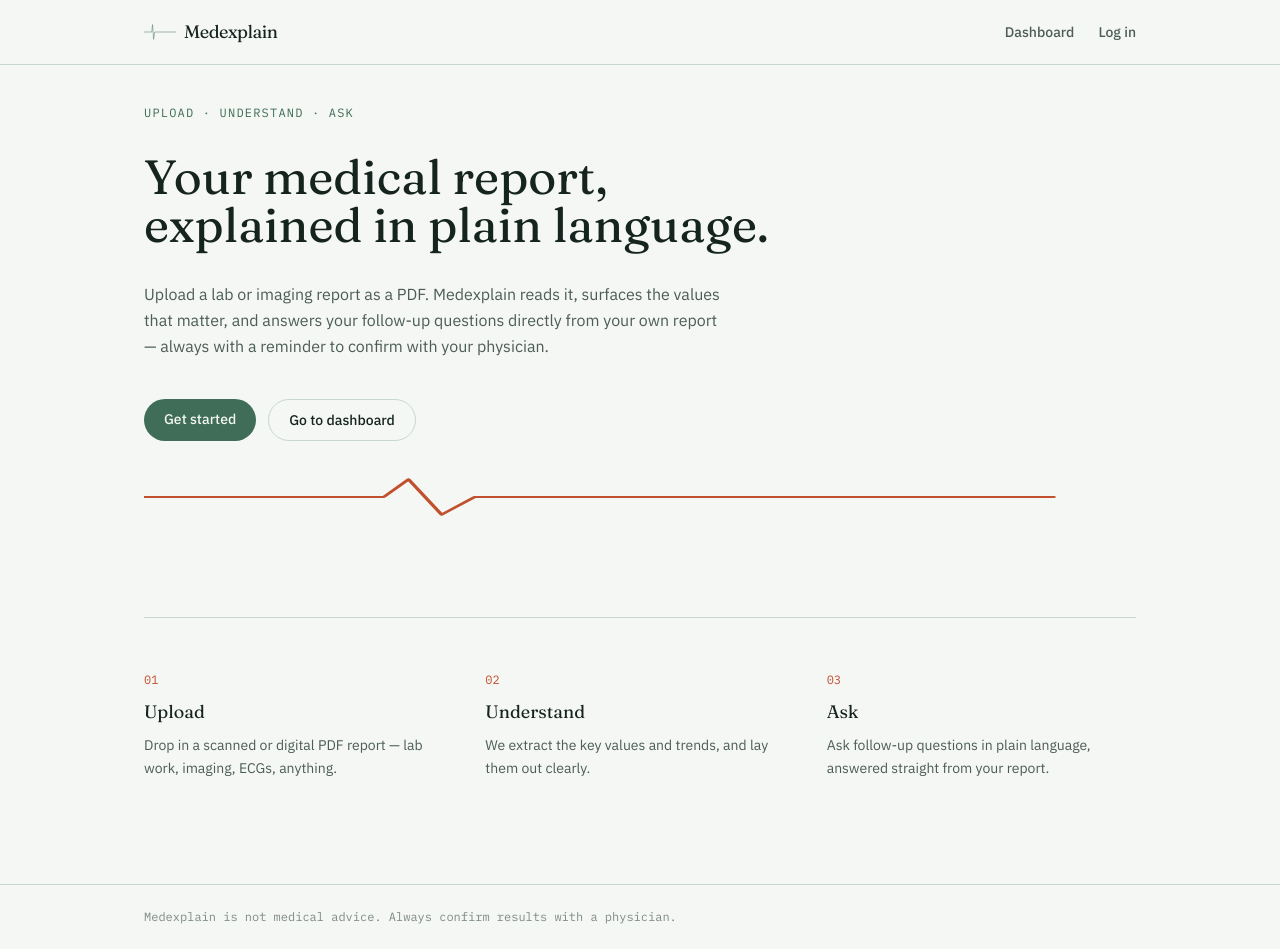
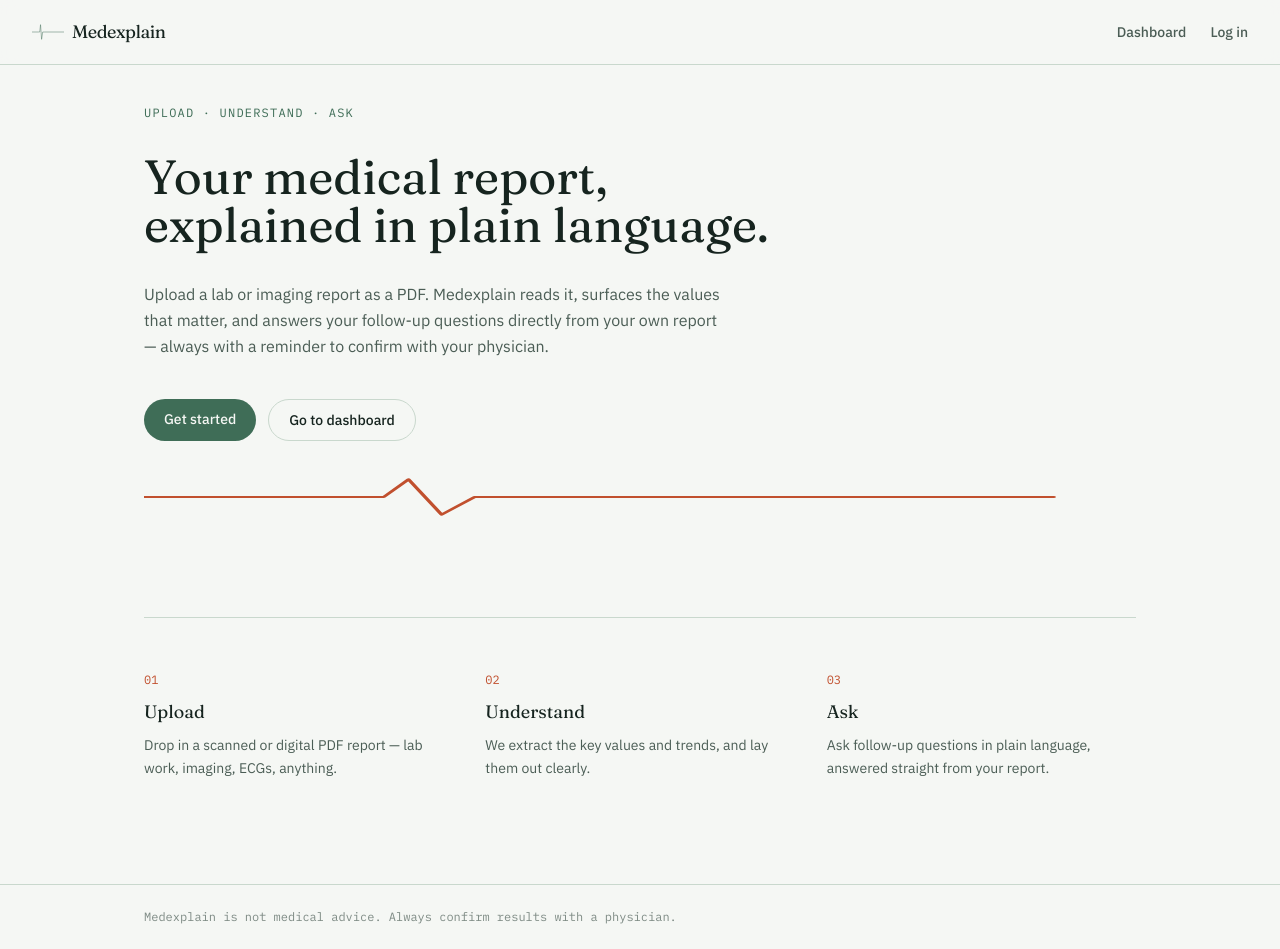
Before and after one commit to Utkarsh-pixel1189/Medexplain, a Next.js app in the folder apps/frontend/: page / in a window 1280 px wide. Built offline with nearby package versions, Linux system fonts and the light colour scheme; no server answers.

Commit message:
Fix header full-width alignment and fullscreen preview cropping

```diff
--- a/apps/frontend/components/Header.tsx
+++ b/apps/frontend/components/Header.tsx
@@ -21,19 +21,19 @@
 
   return (
     <header className="border-b border-mist bg-paper/90 backdrop-blur sticky top-0 z-10">
-      <div className="mx-auto max-w-5xl px-4 h-16 flex items-center justify-between">
-        <a href="/" className="flex items-center gap-2">
+      <div className="w-full px-4 sm:px-8 h-16 flex items-center justify-between">
+        <a href="/" className="flex items-center gap-2 shrink-0">
           <PulseLine className="w-8 h-5 text-sage" />
           <span className="font-display text-lg tracking-tight text-ink">Medexplain</span>
         </a>
-        <nav className="text-sm font-medium text-inkSoft flex items-center gap-6">
+        <nav className="text-sm font-medium text-inkSoft flex items-center gap-6 shrink-0">
           <a href="/dashboard" className="hover:text-ink transition-colors">Dashboard</a>
           {user ? (
             <div className="flex items-center gap-3">
-              <span className="text-ink">Hi, {user.first_name || user.email}</span>
+              <span className="text-ink whitespace-nowrap">Hi, {user.first_name || user.email}</span>
               <button
                 onClick={handleLogout}
-                className="text-xs px-3 py-1.5 rounded-full border border-mist hover:border-sage transition-colors"
+                className="text-xs px-3 py-1.5 rounded-full border border-mist hover:border-sage transition-colors whitespace-nowrap"
               >
                 Log out
               </button>
```
